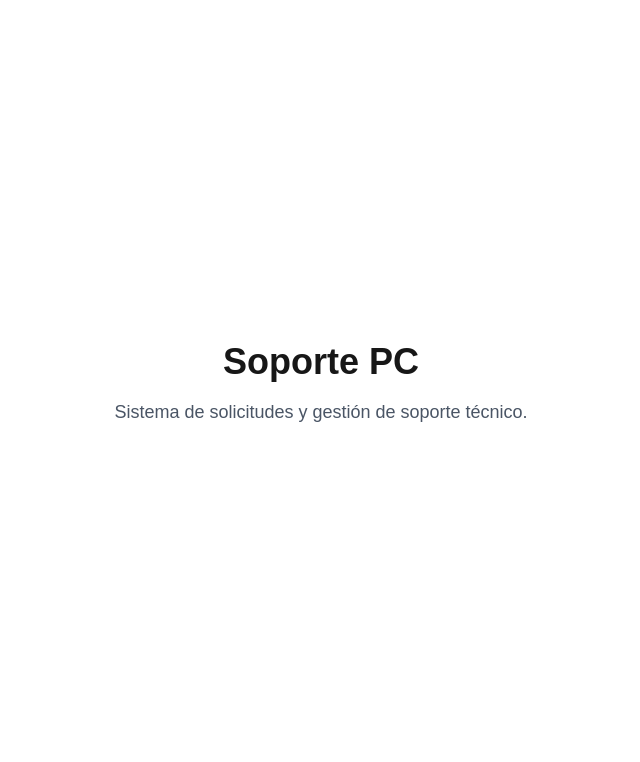
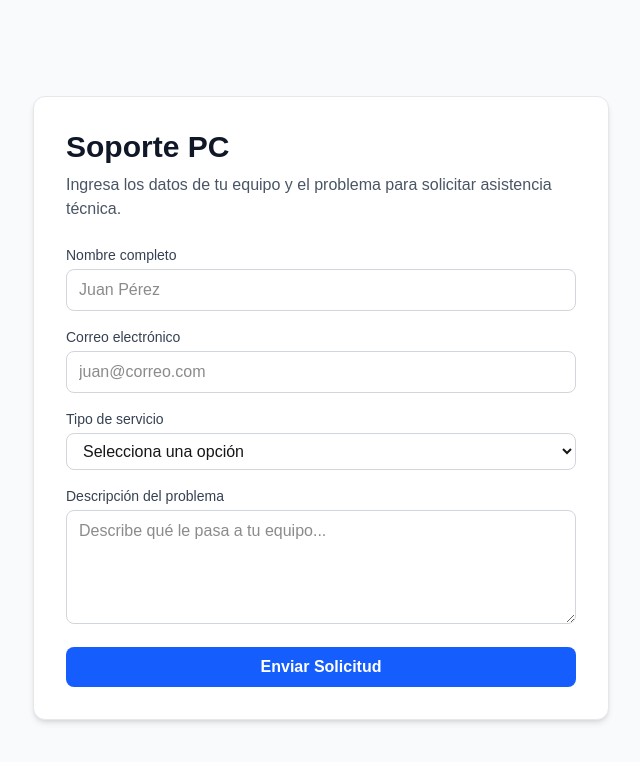
Before and after one commit to piriry/soporte-pc, a Next.js app: page / in a window 1280 px wide. Shown: the top 762 px of the page, without its empty margins (319-959 px from the left). Built offline with nearby package versions, Linux system fonts and the light colour scheme.

Commit message:
feat: integra formulario de soporte con server action para supabase

```diff
--- /dev/null
+++ b/src/app/actions.ts
@@ -0,0 +1,33 @@
+"use server";
+
+import { createClient } from "@/lib/supabase/server";
+
+export async function crearTicket(formData: FormData) {
+  const supabase = await createClient();
+
+  const nombre = formData.get("nombre") as string;
+  const correo = formData.get("correo") as string;
+  const tipo_servicio = formData.get("tipo_servicio") as string;
+  const mensaje = formData.get("mensaje") as string;
+
+  if (!nombre || !correo || !tipo_servicio || !mensaje) {
+    return { error: "Todos los campos son obligatorios." };
+  }
+
+  const { error } = await supabase.from("tickets").insert([
+    {
+      nombre,
+      correo,
+      tipo_servicio,
+      mensaje,
+      estado: "nuevo",
+    },
+  ]);
+
+  if (error) {
+    console.error("Error al insertar ticket:", error);
+    return { error: "No se pudo enviar la solicitud. Intenta nuevamente." };
+  }
+
+  return { success: true };
+}
--- a/src/app/page.tsx
+++ b/src/app/page.tsx
@@ -1,34 +1,127 @@
 "use client";
 
 import { useState } from "react";
+import { crearTicket } from "@/app/actions";
 
 export default function Home() {
-  const [solicitudesGuardadas] = useState(() => {
-    if (typeof window === "undefined") return [];
-    try {
-      const data = localStorage.getItem("solicitudes");
-      return data ? JSON.parse(data) : [];
-    } catch (e) {
-      console.error("Error al leer solicitudes", e);
-      return [];
+  const [mensajeEstado, setMensajeEstado] = useState<string | null>(null);
+  const [errorEstado, setErrorEstado] = useState<string | null>(null);
+  const [cargando, setCargando] = useState(false);
+
+  async function handleSubmit(event: React.FormEvent<HTMLFormElement>) {
+    event.preventDefault();
+    setCargando(true);
+    setMensajeEstado(null);
+    setErrorEstado(null);
+
+    const formData = new FormData(event.currentTarget);
+    const resultado = await crearTicket(formData);
+
+    setCargando(false);
+
+    if (resultado?.error) {
+      setErrorEstado(resultado.error);
+    } else {
+      setMensajeEstado(
+        "¡Solicitud enviada con éxito! Nos pondremos en contacto pronto.",
+      );
+      event.currentTarget.reset();
     }
-  });
+  }
 
   return (
-    <main className="flex min-h-screen flex-col items-center justify-center p-24">
-      <h1 className="text-4xl font-bold mb-4">Soporte PC</h1>
-      <p className="text-lg text-gray-600 mb-8">
-        Sistema de solicitudes y gestión de soporte técnico.
-      </p>
+    <main className="flex min-h-screen flex-col items-center justify-center p-8 md:p-24 bg-gray-50 dark:bg-gray-900">
+      <div className="w-full max-w-xl bg-white dark:bg-gray-800 p-8 rounded-xl shadow-md border border-gray-200 dark:border-gray-700">
+        <h1 className="text-3xl font-bold mb-2 text-gray-900 dark:text-white">
+          Soporte PC
+        </h1>
+        <p className="text-gray-600 dark:text-gray-400 mb-6">
+          Ingresa los datos de tu equipo y el problema para solicitar asistencia
+          técnica.
+        </p>
 
-      {solicitudesGuardadas.length > 0 && (
-        <div className="w-full max-w-md p-4 bg-gray-100 rounded-lg dark:bg-gray-800">
-          <h2 className="font-semibold mb-2">Solicitudes guardadas:</h2>
-          <pre className="text-sm overflow-auto">
-            {JSON.stringify(solicitudesGuardadas, null, 2)}
-          </pre>
-        </div>
-      )}
+        {mensajeEstado && (
+          <div className="mb-4 p-4 text-sm text-green-700 bg-green-100 rounded-lg dark:bg-green-200 dark:text-green-800">
+            {mensajeEstado}
+          </div>
+        )}
+
+        {errorEstado && (
+          <div className="mb-4 p-4 text-sm text-red-700 bg-red-100 rounded-lg dark:bg-red-200 dark:text-red-800">
+            {errorEstado}
+          </div>
+        )}
+
+        <form onSubmit={handleSubmit} className="space-y-4">
+          <div>
+            <label className="block text-sm font-medium text-gray-700 dark:text-gray-300 mb-1">
+              Nombre completo
+            </label>
+            <input
+              type="text"
+              name="nombre"
+              required
+              className="w-full px-3 py-2 border border-gray-300 rounded-lg focus:outline-none focus:ring-2 focus:ring-blue-500 dark:bg-gray-700 dark:border-gray-600 dark:text-white"
+              placeholder="Juan Pérez"
+            />
+          </div>
+
+          <div>
+            <label className="block text-sm font-medium text-gray-700 dark:text-gray-300 mb-1">
+              Correo electrónico
+            </label>
+            <input
+              type="email"
+              name="correo"
+              required
+              className="w-full px-3 py-2 border border-gray-300 rounded-lg focus:outline-none focus:ring-2 focus:ring-blue-500 dark:bg-gray-700 dark:border-gray-600 dark:text-white"
+              placeholder="juan@correo.com"
+            />
+          </div>
+
+          <div>
+            <label className="block text-sm font-medium text-gray-700 dark:text-gray-300 mb-1">
+              Tipo de servicio
+            </label>
+            <select
+              name="tipo_servicio"
+              required
+              className="w-full px-3 py-2 border border-gray-300 rounded-lg focus:outline-none focus:ring-2 focus:ring-blue-500 dark:bg-gray-700 dark:border-gray-600 dark:text-white"
+            >
+              <option value="">Selecciona una opción</option>
+              <option value="Mantenimiento Preventivo">
+                Mantenimiento Preventivo
+              </option>
+              <option value="Reparación de Hardware">
+                Reparación de Hardware
+              </option>
+              <option value="Formateo / Software">Formateo / Software</option>
+              <option value="Armado de PC">Armado de PC</option>
+            </select>
+          </div>
+
+          <div>
+            <label className="block text-sm font-medium text-gray-700 dark:text-gray-300 mb-1">
+              Descripción del problema
+            </label>
+            <textarea
+              name="mensaje"
+              rows={4}
+              required
+              className="w-full px-3 py-2 border border-gray-300 rounded-lg focus:outline-none focus:ring-2 focus:ring-blue-500 dark:bg-gray-700 dark:border-gray-600 dark:text-white"
+              placeholder="Describe qué le pasa a tu equipo..."
+            ></textarea>
+          </div>
+
+          <button
+            type="submit"
+            disabled={cargando}
+            className="w-full py-2 px-4 bg-blue-600 hover:bg-blue-700 text-white font-semibold rounded-lg transition duration-200 disabled:opacity-50"
+          >
+            {cargando ? "Enviando..." : "Enviar Solicitud"}
+          </button>
+        </form>
+      </div>
     </main>
   );
 }
```
Also changed, not shown: package.json (+12 -14 lines), src/lib/supabase/server.ts (line endings or trailing spaces), 1 other file (tests, documents, lock files or other folders).
